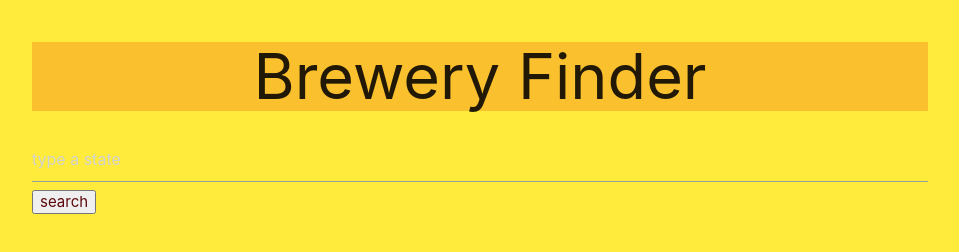
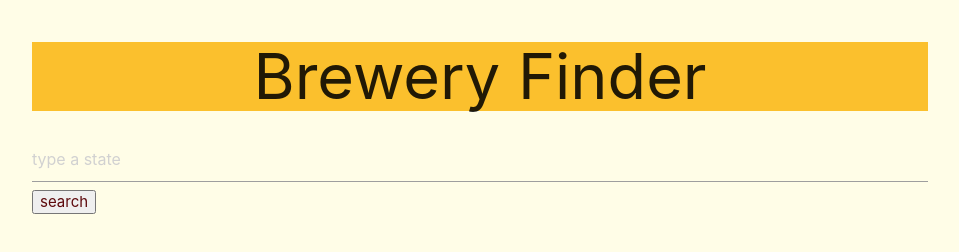
Before and after one commit to VLParry/BreweryFinder, a plain HTML site: page index.html in a window 1280 px wide. Shown: the whole page, without its empty margins (160-1119 px from the left). Drawn offline with nearby package versions, Linux system fonts and the light colour scheme.

Commit message:
more CSS

```diff
--- a/index.html
+++ b/index.html
@@ -19,7 +19,7 @@ Compiled and minified JavaScript -->
 </head>
 
 
-<body class="yellow lighten-10">
+<body class="yellow lighten-5">
     <div class="container yellow darken-2 ">
         <h1 class="center align">Brewery Finder</h1>
     </div>
```
